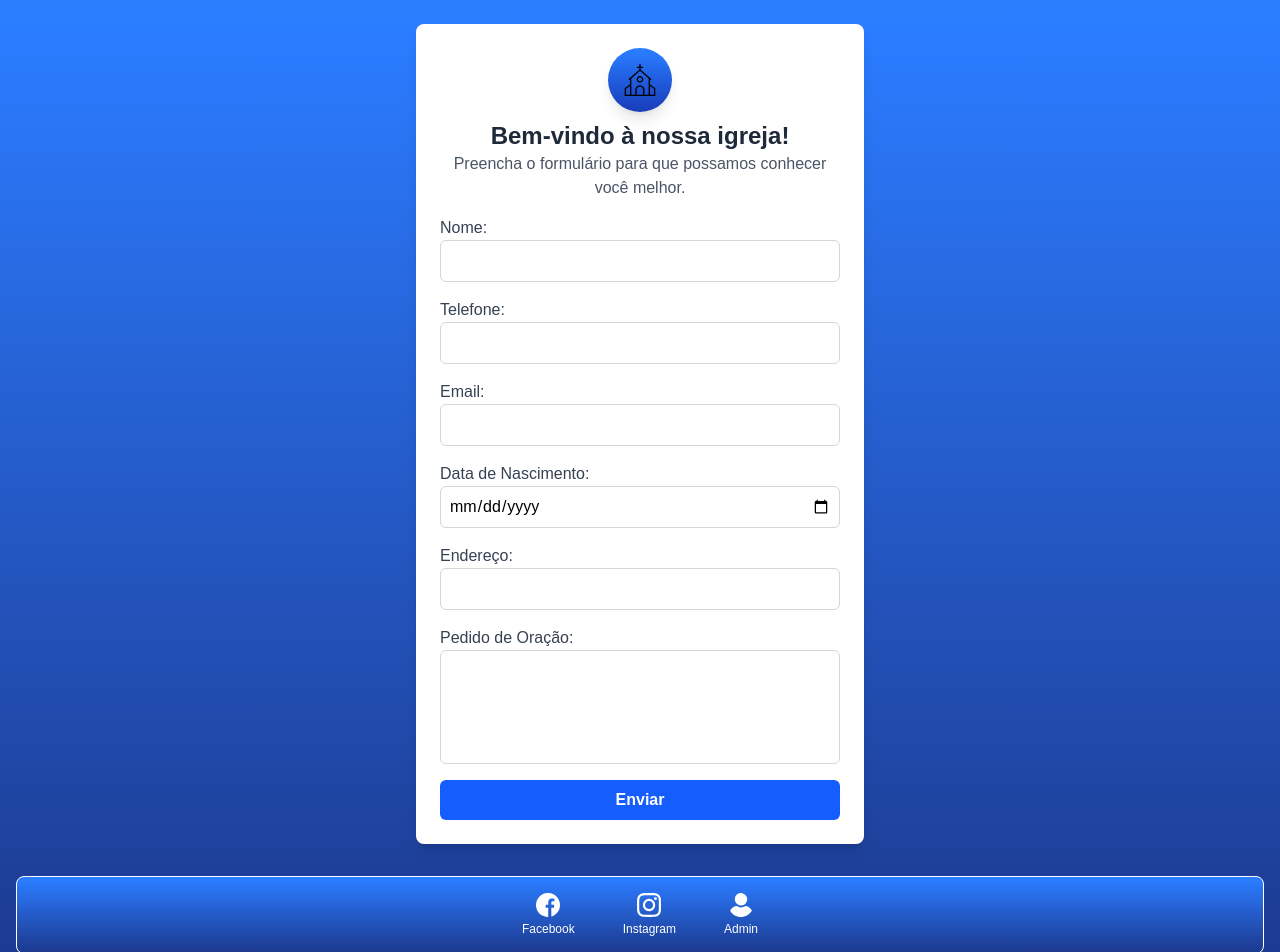
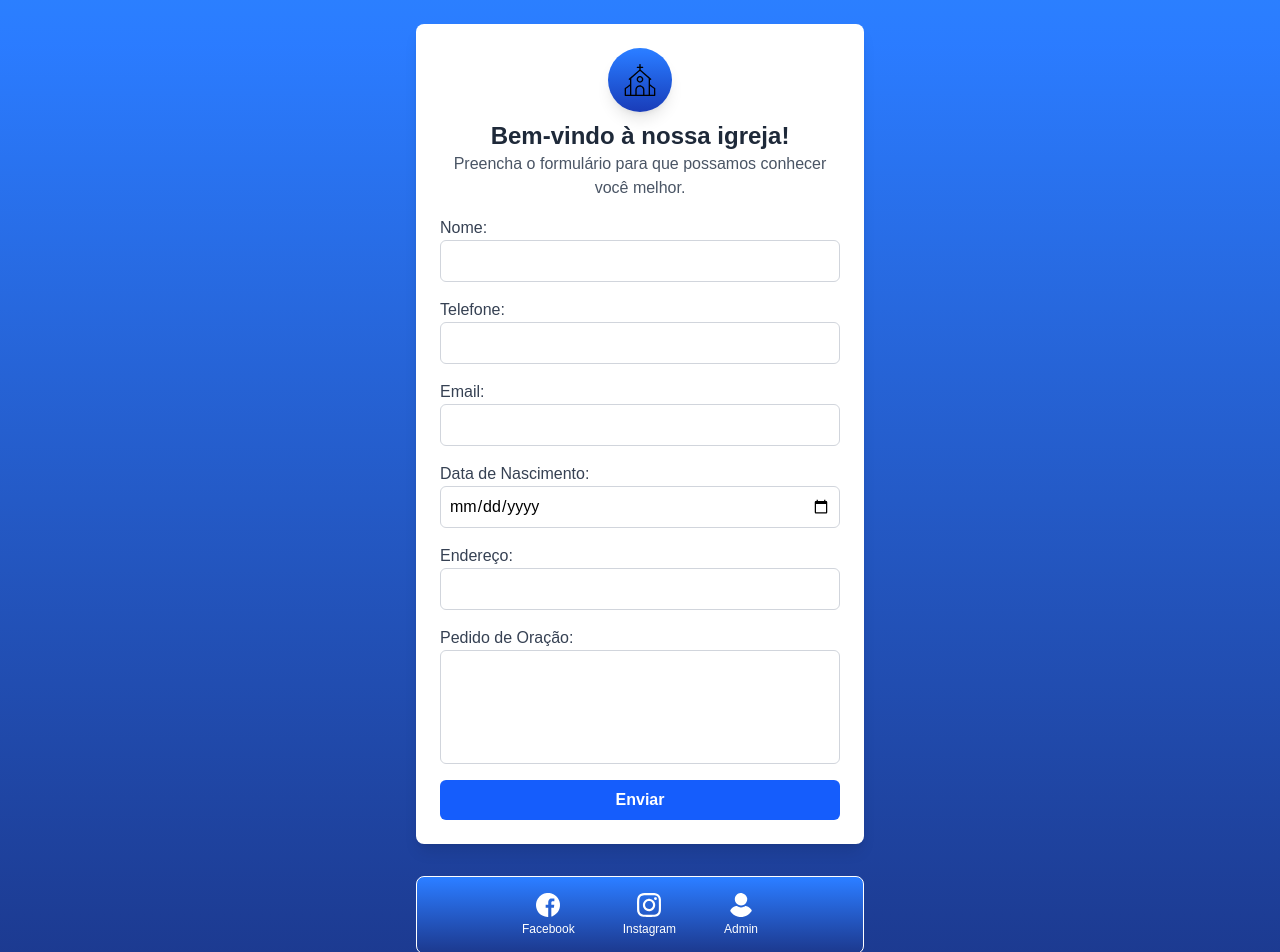
Before and after one commit to lucasaugsue/formulario-igreja, a Next.js app: page / in a window 1280 px wide. Shown: the top 952 px of the page. Built offline with nearby package versions, Linux system fonts and the light colour scheme.

Commit message:
ajeitando o tamanho do footer

```diff
--- a/src/app/page.js
+++ b/src/app/page.js
@@ -153,7 +153,8 @@ export default function Home() {
         </form>
       </main>
 
-      <footer className="w-full text-white py-4 mt-8 flex justify-center border border-white bg-gradient-to-b from-blue-500 to-blue-900 rounded-lg">
+      <div className="max-w-md w-full">
+        <footer className="text-white py-4 mt-8 flex justify-center border border-white bg-gradient-to-b from-blue-500 to-blue-900 rounded-lg">
           <div className="flex gap-12">
             <a
               href="https://www.facebook.com/igrejacem/?locale=pt_BR"
@@ -182,5 +183,6 @@ export default function Home() {
           </div>
         </footer>
       </div>
+    </div>
   );
 }
```
Lines whose indentation alone changed are shown as unchanged.
